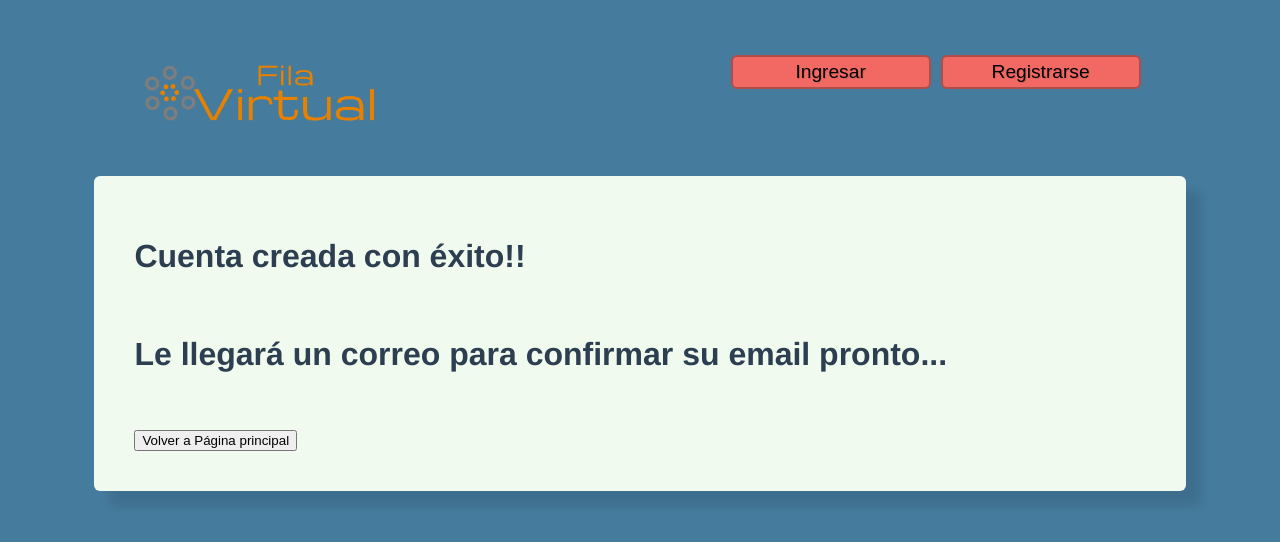
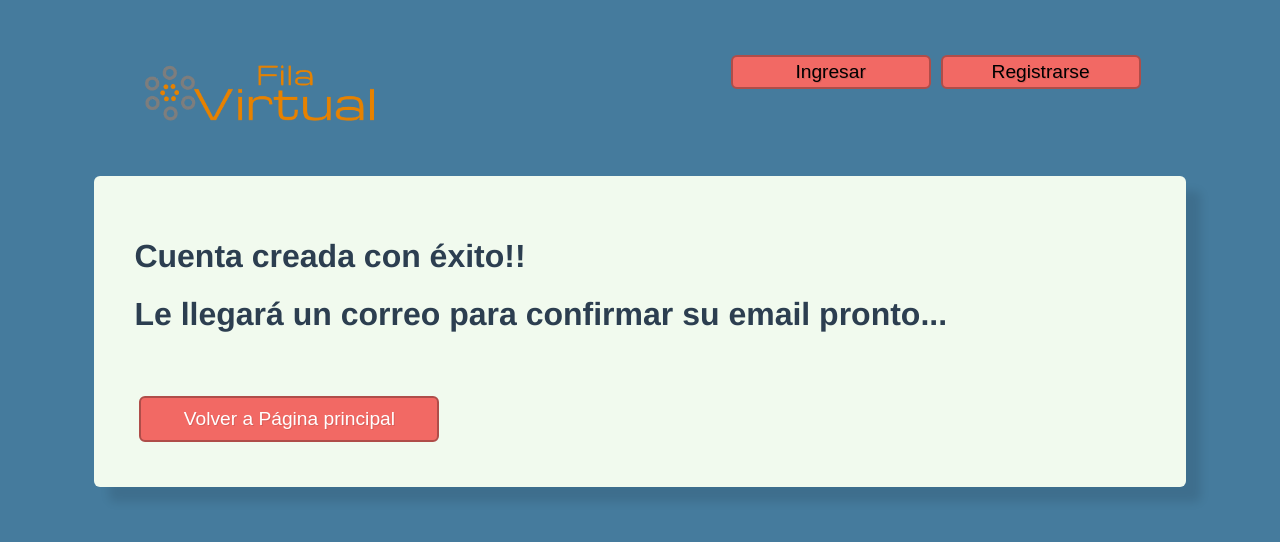
Before and after one commit to cccarl/Fila-Virtual, a Vue app in the folder FilaVirtual-FrontEnd/fila-virtual/: page /#/successregister in a window 1280 px wide. Shown: the top 542 px of the page. Built offline with nearby package versions, Linux system fonts and the light colour scheme.

Commit message:
Correción a botón de éxito de registro

```diff
--- a/FilaVirtual-FrontEnd/fila-virtual/package.json
+++ b/FilaVirtual-FrontEnd/fila-virtual/package.json
@@ -8,8 +8,10 @@
     "lint": "vue-cli-service lint"
   },
   "dependencies": {
+    "bootstrap": "^4.5.2",
+    "bootstrap-vue": "^2.17.3",
     "core-js": "^3.6.5",
-    "vue": "^2.6.11",
+    "vue": "^2.6.12",
     "vue-router": "^3.2.0",
     "vuex": "^3.4.0"
   },
--- a/FilaVirtual-FrontEnd/fila-virtual/src/components/FormRegister.vue
+++ b/FilaVirtual-FrontEnd/fila-virtual/src/components/FormRegister.vue
@@ -51,8 +51,8 @@ input {
 }
 .btn {
   position: static;
-  width: 200px;
-  padding: 20px;
+  width: 150px;
+  padding: 10px;
   margin: 5px;
   border-radius: 6px;
   border: 0;
--- a/FilaVirtual-FrontEnd/fila-virtual/src/components/SuccessReg.vue
+++ b/FilaVirtual-FrontEnd/fila-virtual/src/components/SuccessReg.vue
@@ -2,12 +2,11 @@
   <div class="successReg">
     <div class="boxSuccess">
       <h1>Cuenta creada con éxito!!</h1>
-      <br />
       <h1>Le llegará un correo para confirmar su email pronto...</h1>
       <br />
       <br />
       <router-link to="/">
-        <button class="btn">Volver a Página principal</button>
+        <button class="btnSuccess">Volver a Página principal</button>
       </router-link>
     </div>
   </div>
@@ -30,4 +29,23 @@ export default {
   box-shadow: 15px 15px 10px rgba(0, 0, 0, 0.1);
   text-align: left;
 }
+
+.btnSuccess {
+  position: static;
+  width: 50%;
+  max-width: 300px;
+  min-width: 150px;
+  padding: 10px;
+  margin: 5px;
+  border-radius: 6px;
+  border: 0;
+  border: 2px solid #af4d49;
+  background: #f26964;
+  font-size: 1.2em;
+  color: #fff;
+  text-shadow: 1px 1px 0px rgba(0, 0, 0, 0.1);
+}
+.btnSuccess:active {
+  background: #af4d49;
+}
 </style>
```
Also changed, not shown: 1 other file (tests, documents, lock files or other folders).
